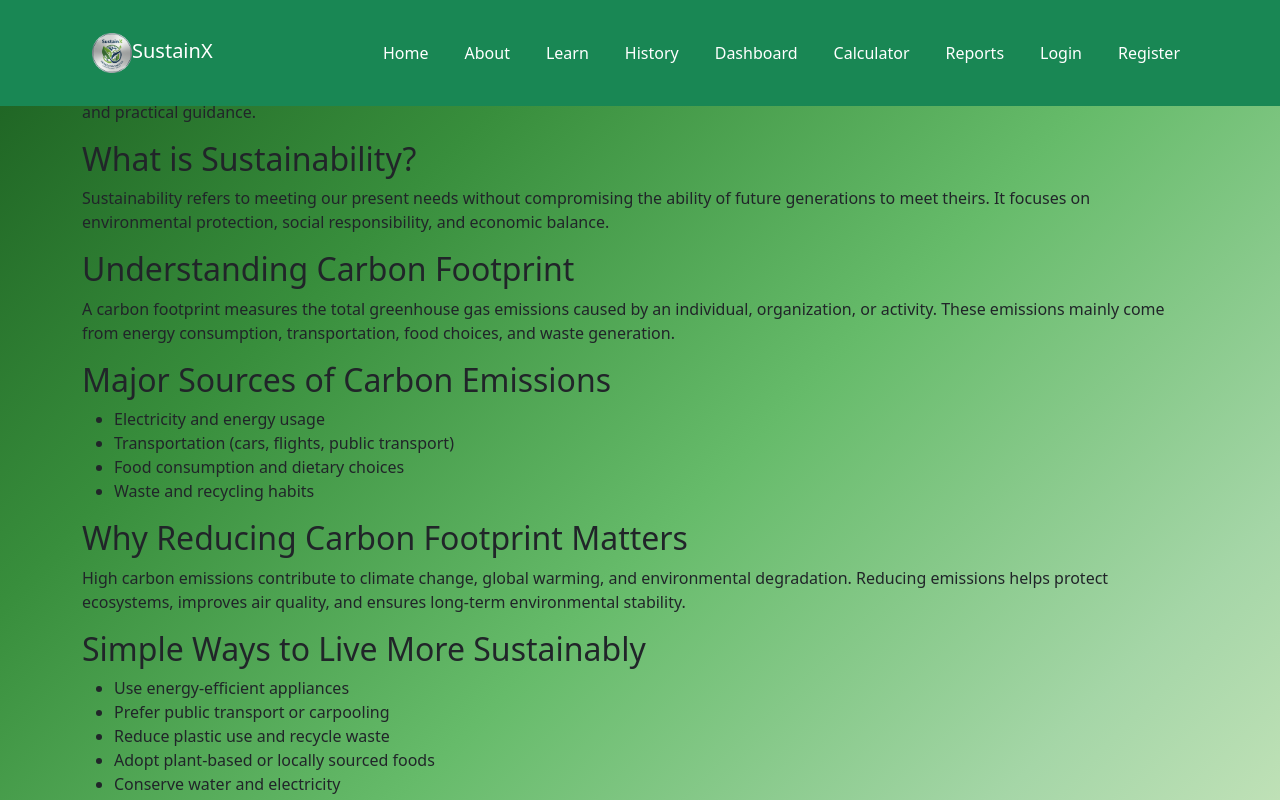
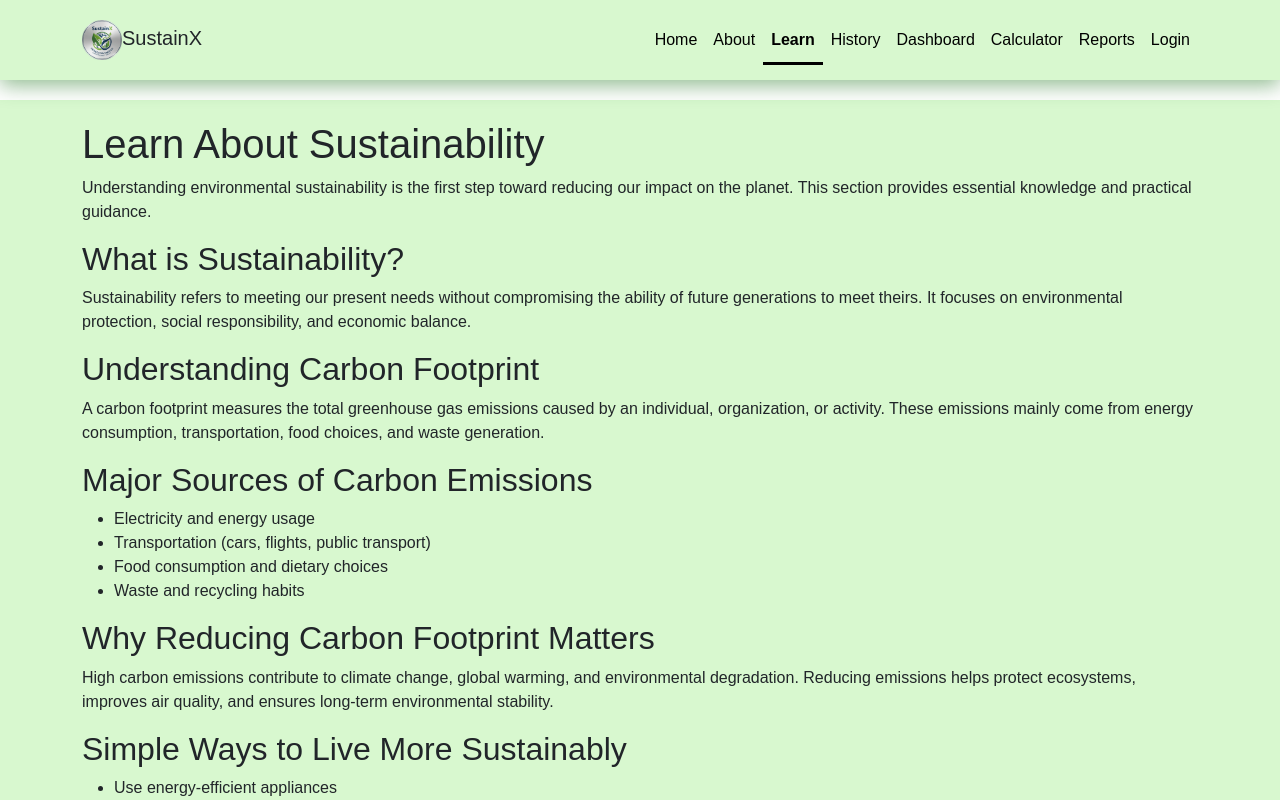
Before and after one commit to MayuriBarde/CarbonFootprint, a React (Vite) app: page /learn in a window 1280 px wide. Shown: the top 800 px of the page. Built offline with nearby package versions, Linux system fonts and the light colour scheme.

Commit message:
Add all changes

```diff
--- a/index.html
+++ b/index.html
@@ -4,7 +4,7 @@
     <meta charset="UTF-8" />
     <link rel="icon" type="image/svg+xml" href="/src/assets/logo.png" style="border-radius: 50%;"/>
     <meta name="viewport" content="width=device-width, initial-scale=1.0" />
-    <title>Vite + React</title>
+    <title>SustainX - Detection And Analysis of Carbon Footprint</title>
   </head>
   <body>
     <div id="root"></div>
--- a/src/App.css
+++ b/src/App.css
@@ -1,16 +1,5 @@
 body{
     margin: 0;
     padding: 0;
+    background-color: #74ed11;
 }
-.about-container,
-.calculator-container,
-.dashboard-container,
-.faq-container,
-.history-container,
-.home-container,
-.learn-container,
-.profile-container,
-.recommendations-container,
-.reports-container{
-    padding: 20px;
-}
--- a/src/components/common/Navbar.jsx
+++ b/src/components/common/Navbar.jsx
@@ -4,9 +4,9 @@ import './Navbar.css'
 
 const Navbar = () => {
   return (
-    <nav className="navbar navbar-expand-lg navbar-dark bg-success fixed-top">
+    <nav className="navbar navbar-expand-lg navbar-dark  fixed-top glass-navbar">
       <div className="container">
-        <Link className="navbar-brand" to="/">
+        <Link className="navbar-brand text-dark" to="/">
           <img src="/src/assets/logo.png" alt="Logo" width="40" />
           SustainX
         </Link>
@@ -73,12 +73,6 @@ const Navbar = () => {
                 Login
               </NavLink>
             </li>
-
-            <li className="nav-item">
-              <NavLink className="nav-link" to="/register">
-                Register
-              </NavLink>
-            </li>
           </ul>
         </div>
       </div>
--- a/src/index.css
+++ b/src/index.css
@@ -1,21 +1,53 @@
-body {
+body #root{
   font-family: Arial, sans-serif;
+  background-color: #d8f8cf;
+}
+.about-container,
+.calculator-container,
+.dashboard-container,
+.faq-container,
+.history-container,
+.home-container,
+.learn-container,
+.profile-container,
+.recommendations-container,
+.reports-container{
+    margin-top: 100px;
 }
 
 .navbar {
   display: flex;
+  height: 80px;
   justify-content: space-between;
   padding: 10px;
-  background: #2e7d32;
-  color: white;
+  background-color: #d8f8cf;
+  /* border-bottom: 1px solid black; */
+  box-shadow: 0 5px 20px rgba(0, 100, 0, 0.45);
+
 }
 
+/* .navbar::after {
+  content: "";
+  position: absolute;
+  left: 0;
+  bottom: -5px;
+  width: 100%;
+  height: 2px;
+  background-color: #dfe3e6; /* underline color */
+} */
+
 .navbar a {
+  display: flex;
+  align-items: center;
+  gap: 5px;
   margin: 0 10px;
-  color: white;
+  color: black;
+  font-weight: 600;
   text-decoration: none;
 }
-
+.navbar a:hover{
+  color: black;
+}
 .container {
   padding: 20px;
 }
@@ -27,3 +59,39 @@ button {
   margin: 10px 0;
   padding: 8px;
 }
+
+/* Remove Bootstrap active color change */
+.navbar .nav-link {
+  color: black !important; /* or white if you prefer */
+  position: relative;
+  font-weight: 500;
+}
+
+/* Active link underline only */
+.navbar .nav-link.active {
+  color: black !important; /* prevent white */
+  font-weight: 600;
+}
+
+/* Underline effect */
+.navbar .nav-link.active::after {
+  content: "";
+  position: absolute;
+  left: 0;
+  bottom: -5px;
+  width: 100%;
+  height: 3px;
+  background-color: black; /* underline color */
+}
+
+/* Optional hover underline */
+.navbar .nav-link:hover::after {
+  content: "";
+  position: absolute;
+  left: 0;
+  bottom: -5px;
+  width: 100%;
+  height: 3px;
+  background-color: black;
+  opacity: 0.6;
+}
--- a/src/pages/Login.css
+++ b/src/pages/Login.css
@@ -1,14 +1,7 @@
 body {
   margin: 0;
   font-family: "Segoe UI", sans-serif;
-  background: linear-gradient(
-    135deg,
-    #1b5e20,
-    #388e3c,
-    #66bb6a,
-    #a5d6a7,
-    #dcedc8
-  );
+
 }
 
 /* Center container */
@@ -18,28 +11,29 @@ body {
   align-items: center;
   min-height: 100vh;
   padding: 20px; /* for small screens */
+  margin-top: 20px;
 }
 
 /* Card */
 .login-card {
-  background-color: #ffffff;
+    background-color: #90e350;
     padding: 30px;
     width: 350px;
     max-width: 100%;
     border-radius: 12px;
-  box-shadow: 0 8px 20px rgba(0, 100, 0, 0.15);
+    box-shadow: 0 8px 20px rgba(0, 100, 0, 0.45);
     text-align: center;
+    color: black;
+    /* font-weight: 700; */
 }
 
 /* Heading */
 .login-card h2 {
-  color: #2f7a2f;
     font-size: 22px;
 }
 
 .subtitle {
     font-size: 14px;
-  color: #4d7c4d;
   margin-bottom: 20px;
 }
 
@@ -77,11 +71,12 @@ body {
 /* Links */
 .links {
   margin-top: 15px;
+  font-weight: 500;
 }
 
 .links a {
   text-decoration: none;
-  color: #2f7a2f;
+  color: black;
   font-size: 14px;
 }
 
--- a/src/pages/Register.jsx
+++ b/src/pages/Register.jsx
@@ -62,7 +62,7 @@ const Register = () => {
 
         <div className="links">
           <p>
-            Already registered? <Link to="/">Login here</Link>
+            Already registered? <Link to="/login">Login here</Link>
           </p>
         </div>
       </div>
```
Lines whose indentation alone changed are shown as unchanged.
